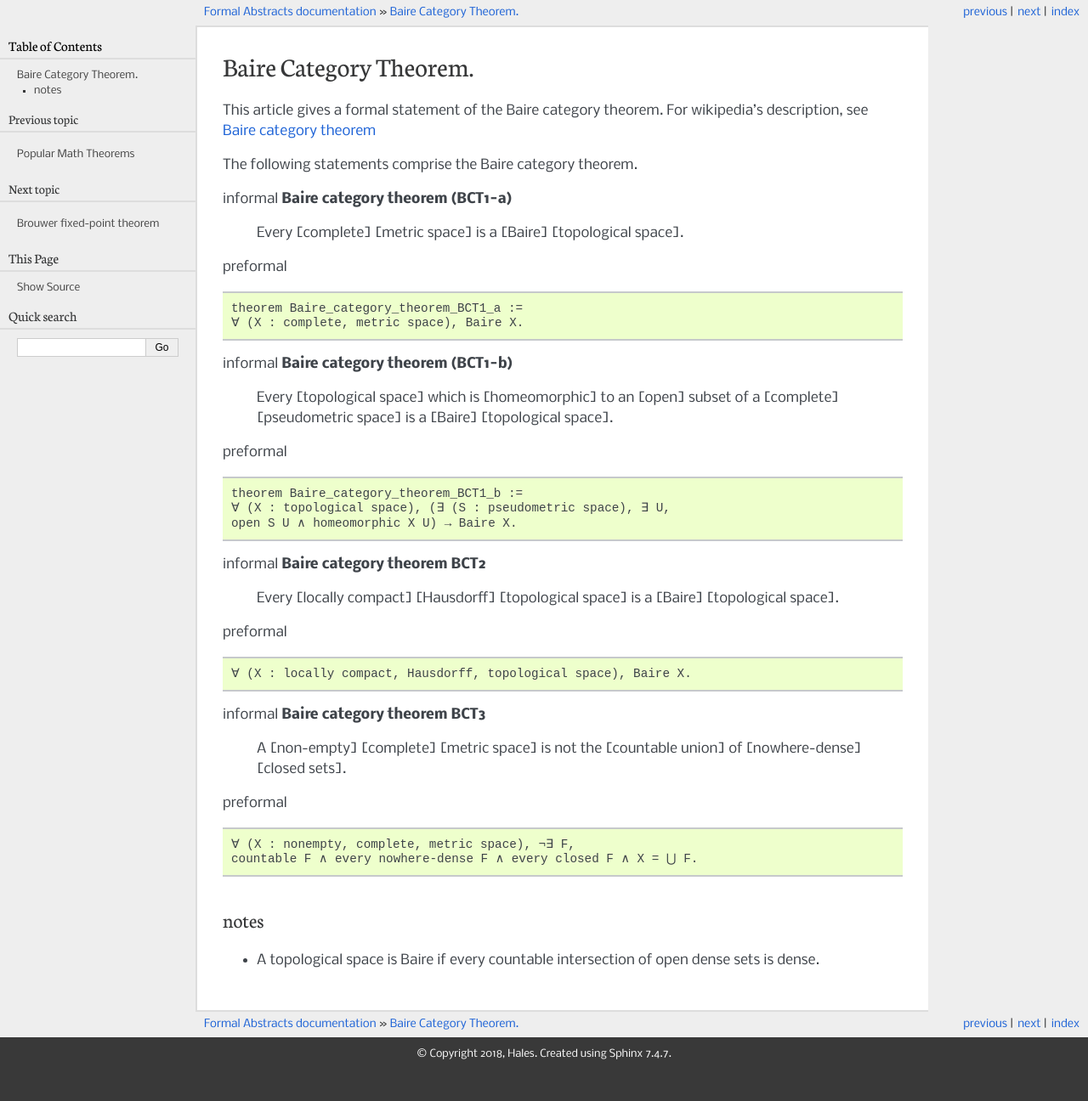
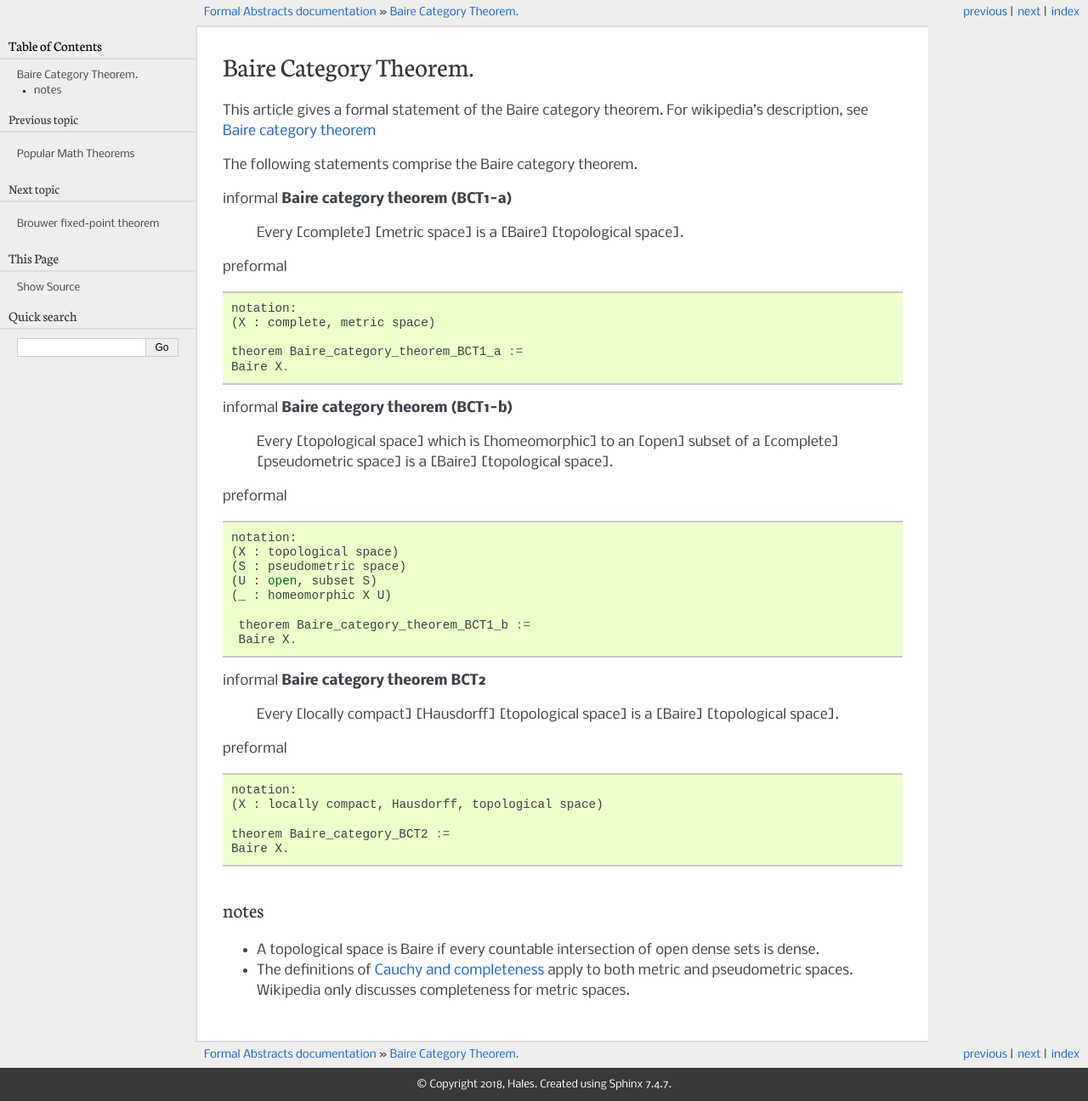
Before and after one commit to formalabstracts/formalabstracts, a Sphinx documentation site: the page built from sphinx/Baire_category_theorem.rst, in a window 1280 px wide. Shown: the whole page at 85% size. Built offline with Sphinx 7.4.7, drawn with Linux system fonts in a browser that asks for light colours; before the commit the page ends 1260 px from its top, so only the background shows below that.

Commit message:
cleaned up theorem statements

```diff
--- a/sphinx/Baire_category_theorem.rst
+++ b/sphinx/Baire_category_theorem.rst
@@ -12,8 +12,11 @@
 
 preformal ::
 
+  notation:
+  (X : complete, metric space)
+
   theorem Baire_category_theorem_BCT1_a :=
-  ∀ (X : complete, metric space), Baire X.
+  Baire X.
 
 informal **Baire category theorem (BCT1-b)**
 
@@ -22,9 +25,14 @@
 
 preformal    ::
 
+  notation:
+  (X : topological space)
+  (S : pseudometric space)
+  (U : open, subset S)
+  (_ : homeomorphic X U)
+
    theorem Baire_category_theorem_BCT1_b :=
-   ∀ (X : topological space), (∃ (S : pseudometric space), ∃ U,
-   open S U ∧ homeomorphic X U) → Baire X.
+   Baire X.
 
 informal **Baire category theorem BCT2**
 
@@ -32,19 +40,15 @@
 
 preformal    ::
 
-   ∀ (X : locally compact, Hausdorff, topological space), Baire X.
+  notation:
+  (X : locally compact, Hausdorff, topological space)
 
-informal **Baire category theorem BCT3**
-
-   A [non-empty] [complete] [metric space] is not the [countable union] of [nowhere-dense] [closed sets].
-
-preformal      ::
-
-   ∀ (X : nonempty, complete, metric space), ¬∃ F,
-   countable F ∧ every nowhere-dense F ∧ every closed F ∧ X = ⋃ F.
-
+  theorem Baire_category_BCT2 :=
+  Baire X.
 
 notes
 =====
 
 * A topological space is Baire if every countable intersection of open dense sets is dense.
+* The definitions of `Cauchy and completeness <https://www.math.wustl.edu/~freiwald/ch4.pdf>`_
+  apply to both metric and pseudometric spaces.  Wikipedia only discusses completeness for metric spaces.
--- a/sphinx/Green-Tao_theorem.rst
+++ b/sphinx/Green-Tao_theorem.rst
@@ -11,7 +11,7 @@
 
     lim sup N → ∞ card( A ∩ [ 1 , N ] ) / π ( N ) > 0,
 
-    then for all positive integers k, the set A contains infinitely many arithmetic progressions of length k.
+    then for all positive integers k, the set A contains infinitely many increasing arithmetic progressions of length k.
 
 preformally ::
 
@@ -23,3 +23,6 @@
 
   theorem Green-Tao :=
   infinite (increasing, arithmetic_progression, length k, list (subtype A) )
+
+Notes
+=====
--- a/sphinx/Stone-Weierstrass_theorem.rst
+++ b/sphinx/Stone-Weierstrass_theorem.rst
@@ -55,3 +55,4 @@
 * Density has been replaced with closure.
 * If A is a unital ``*``-algebra then its closure is. We can replace A with its closure.
 * The complex unital ``*``-algebra generated by S consists of the algebra generated by S, 1, and closed under conjugation.
+* This theorem includes the case when ``K`` is the empty set and ``C={0}`` is the trivial algebra with ``0=1``.
```
Also changed, not shown: other parts of sphinx/Stone-Weierstrass_theorem.rst (+1 -1 lines), sphinx/Brouwer_fixed-point_theorem.rst (+8 -2 lines), sphinx/Chebotarev's_density_theorem.rst (+3 -6 lines).
